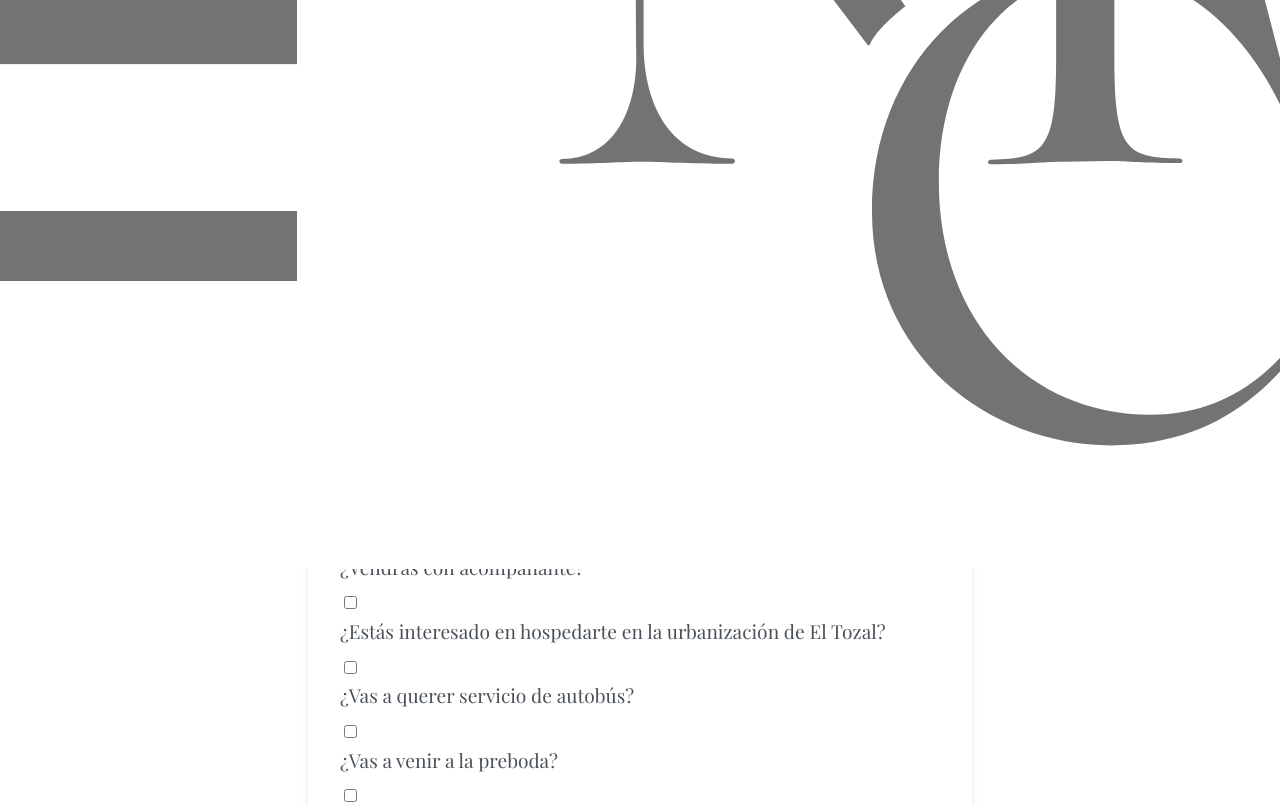
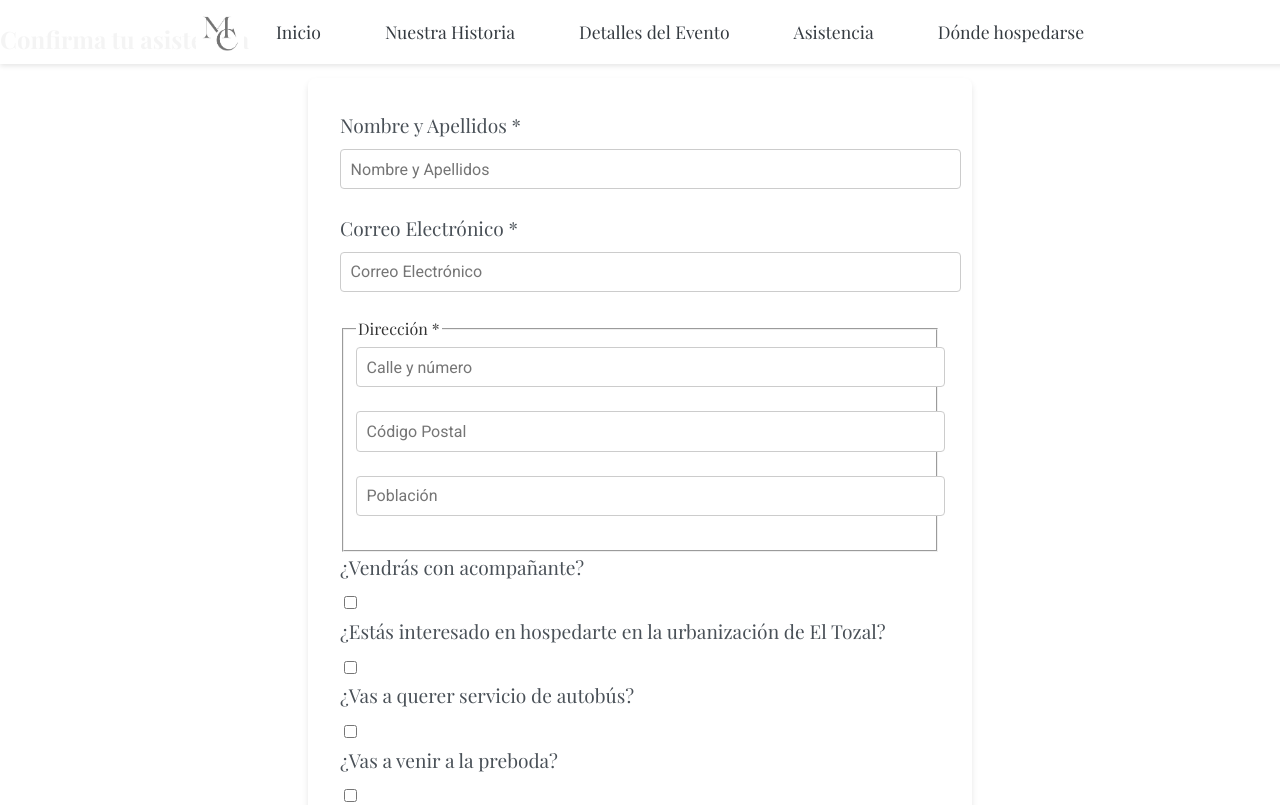
Before and after one commit to KaisChips/bodamonicacesar, a plain HTML site: page Asistencia.html in a window 1280 px wide. Shown: the top 805 px of the page. Drawn offline with nearby package versions, Linux system fonts and the light colour scheme.

Commit message:
Add files via upload

```diff
--- a/styles_asistencia.css
+++ b/styles_asistencia.css
@@ -86,7 +86,6 @@ form .btn:hover {
     display: none;
     margin-top: 1rem;
 }
-
 /* Barra de navegación */
 .navbar {
     position: fixed;
@@ -94,12 +93,35 @@ form .btn:hover {
     width: 100%;
     background-color: rgba(255, 255, 255, 0.95);
     box-shadow: 0 2px 5px rgba(0, 0, 0, 0.1);
-    z-index: 10;
+    z-index: 1000;
     height: 4rem;
     display: flex;
     justify-content: center;
     align-items: center;
     padding: 0 1rem;
+}
+
+.logo {
+    display: flex;
+    justify-content: center;
+    align-items: center;
+    height: 100%;
+}
+
+.logo img {
+    height: 3rem;
+    object-fit: contain;
+}
+
+.menu-toggle {
+    display: none;
+    cursor: pointer;
+}
+
+.menu-toggle img {
+    height: 3rem;
+    width: 3rem;
+    border-radius: 50%;
 }
 
 .menu {
@@ -109,7 +131,10 @@ form .btn:hover {
     list-style: none;
     margin: 0;
     padding: 0;
-    width: 100%;
+}
+
+.menu li {
+    margin: 0 1rem;
 }
 
 .menu a {
```
